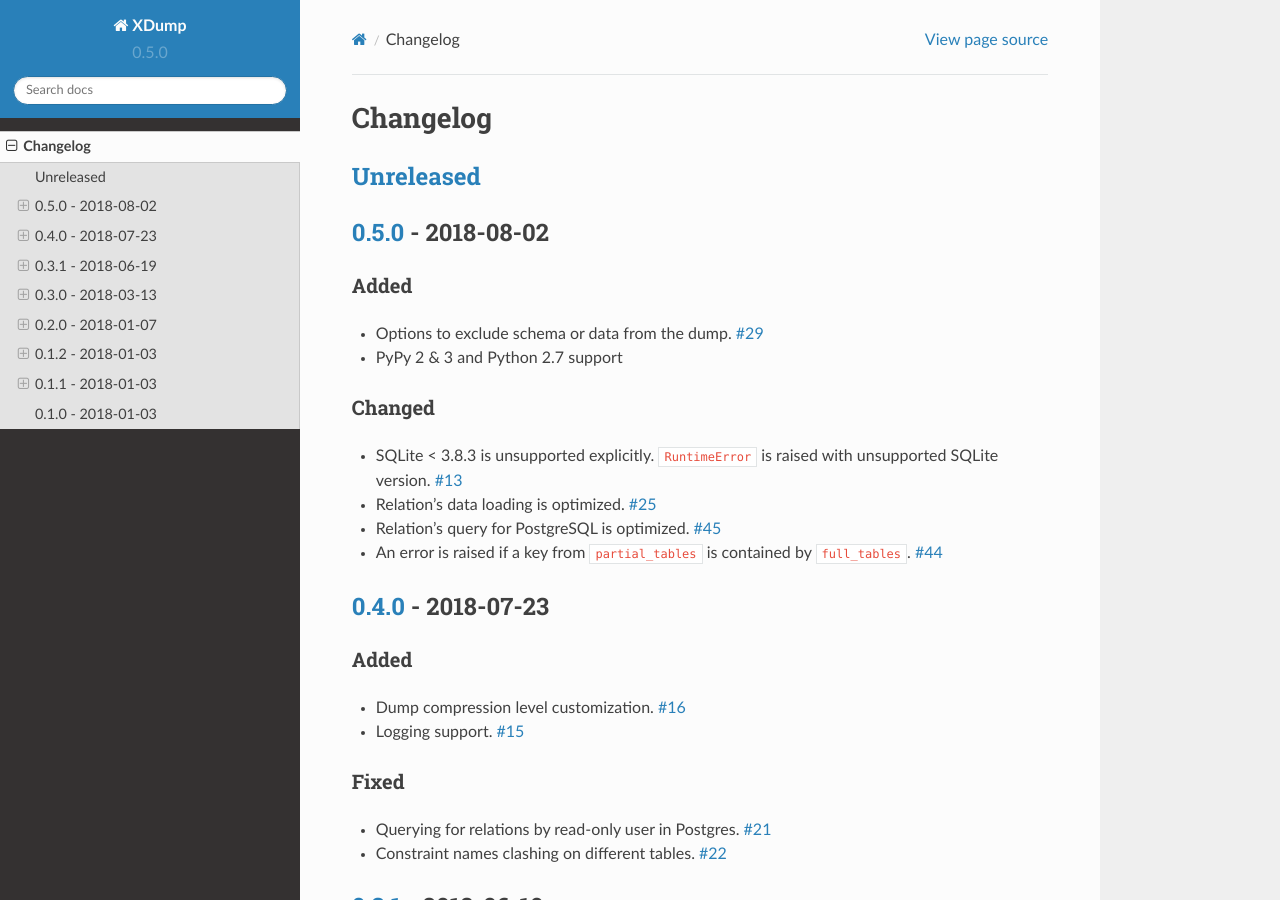
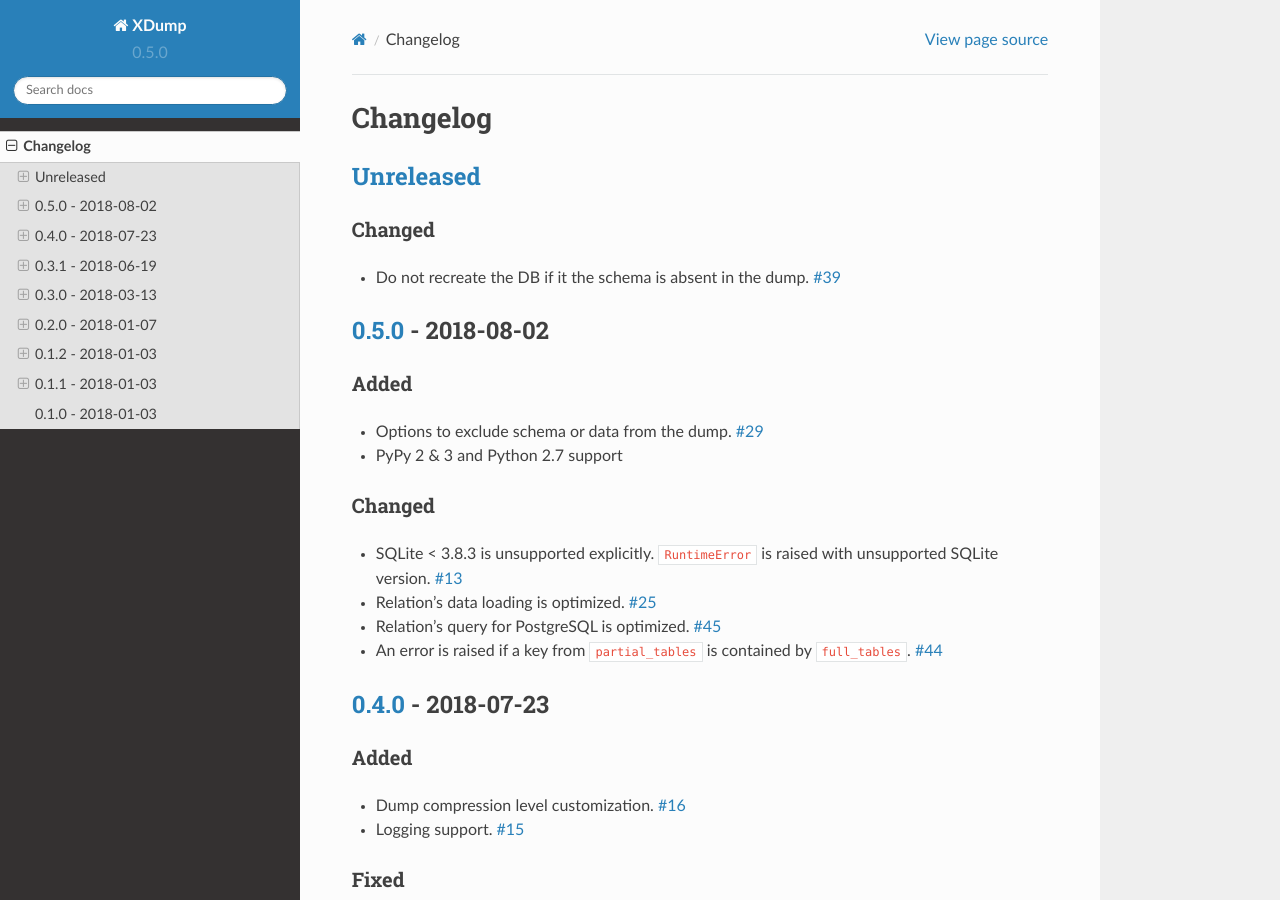
Before and after one commit to Stranger6667/xdump, a Sphinx documentation site: the page built from docs/changelog.rst, in a window 1280 px wide and 900 px high. Built offline with Sphinx 7.4.7 and the Read the Docs theme 2.0.0, drawn with Linux system fonts in a browser that asks for light colours.

Commit message:
Update changelog.rst

```diff
--- a/docs/changelog.rst
+++ b/docs/changelog.rst
@@ -5,6 +5,11 @@ Changelog
 
 `Unreleased`_
 -------------
+
+Changed
+~~~~~~~
+
+- Do not recreate the DB if it the schema is absent in the dump. `#39`_
 
 `0.5.0`_ - 2018-08-02
 ---------------------
@@ -95,6 +100,7 @@ Fixed
 
 .. _#45: https://github.com/Stranger6667/xdump/issues/45
 .. _#44: https://github.com/Stranger6667/xdump/issues/44
+.. _#39: https://github.com/Stranger6667/xdump/issues/39
 .. _#29: https://github.com/Stranger6667/xdump/issues/29
 .. _#25: https://github.com/Stranger6667/xdump/issues/25
 .. _#22: https://github.com/Stranger6667/xdump/issues/22
```
